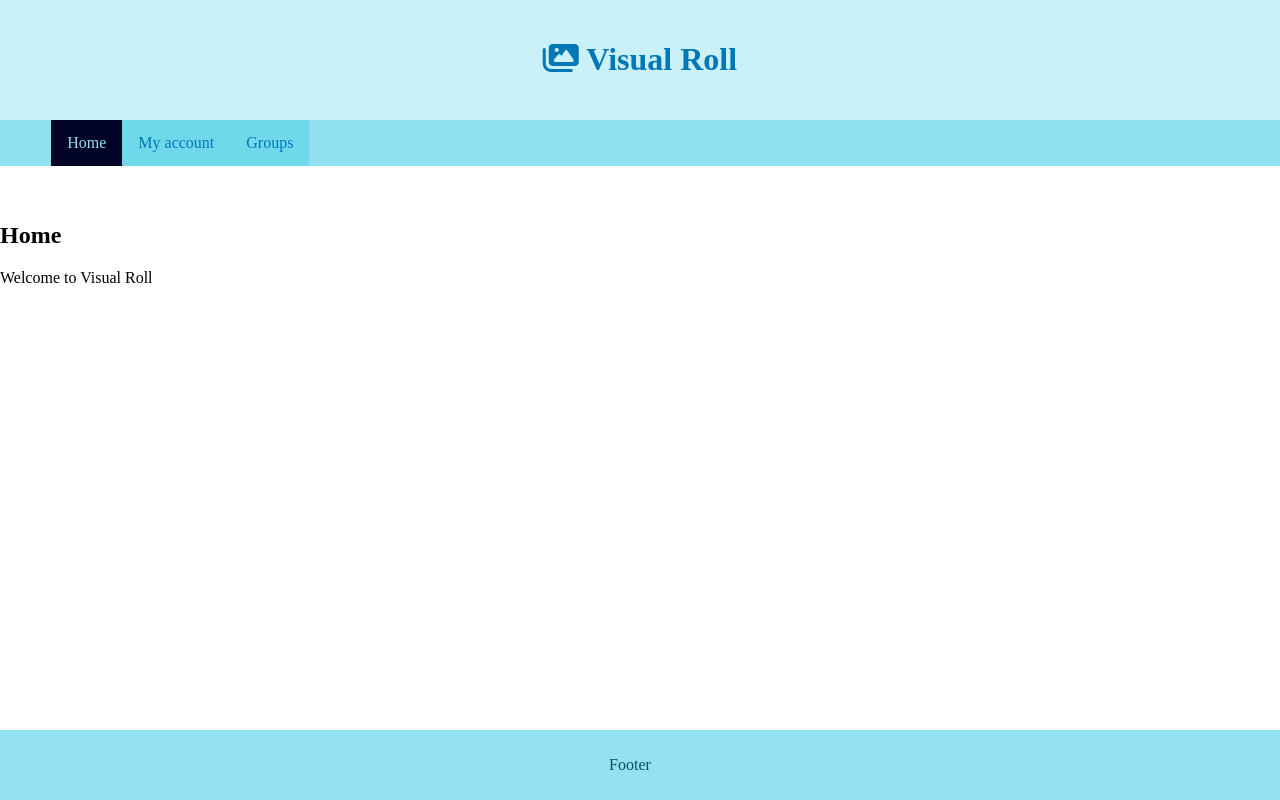
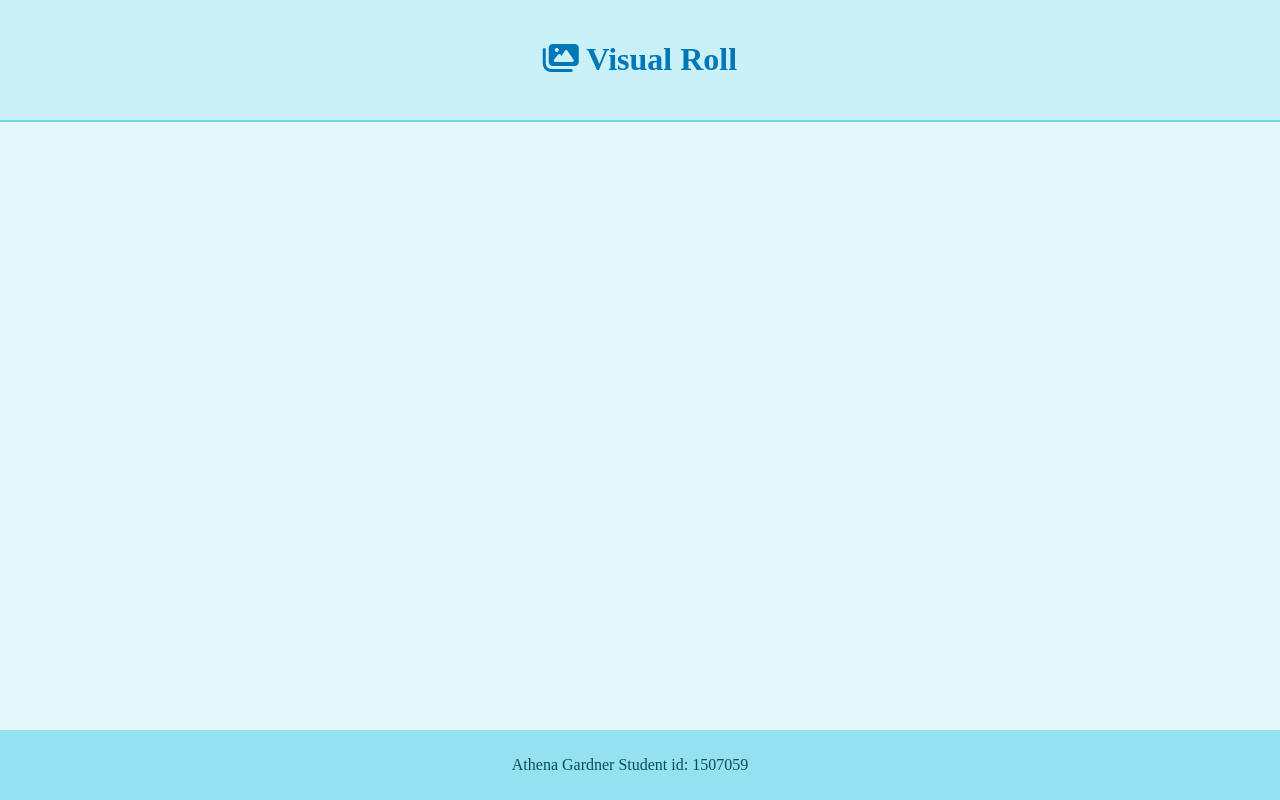
Before and after one commit to AthenaG536/visual-roll, a Django app: page / in a window 1280 px wide. Run offline with Django 3.2, Linux system fonts and the light colour scheme; some libraries are stand-ins or nearby versions.

Commit message:
updating style

```diff
--- a/Assignment/visualroll/templates/base.html
+++ b/Assignment/visualroll/templates/base.html
@@ -11,8 +11,34 @@
     <style>
         body {
             margin: 0;
+            height: 100%;
+            background-color: rgba(202,240,248,0.5);
+        }
+        .content-main {
+            background-color: rgba(202,240,248,0.5);
         }
 
+        .content-main-subcontent {
+            padding: 5%;
+        }
+
+        h2{
+            text-align: center;
+            margin: auto;
+            margin-top: 2%;
+            margin-bottom: 2%;
+            width: fit-content;
+        }
+
+        h2:after {
+            content: '';
+            background: #70d8eb;
+            margin-top: 10px;
+            width: 130%;
+            margin-left: -15%;
+            height: 1px;
+            display: block;
+        }
 
         /* Style the header */
         .header {
@@ -45,6 +71,9 @@
         .topnav a:hover {
             background-color: #030663;
             color: #90E0EF;
+        }
+        .right {
+            float: right;
         }
         .topnav .icon {
             display: none;
@@ -90,9 +119,8 @@
         text-align: left;
 
     }
-    .navright {
-        float: right;
-    }
+
+
 }
     </style>
 </head>
@@ -100,25 +128,12 @@
     <div class="header">
         <h1><i class="fas fa-images"></i> Visual Roll</h1>
     </div>
-    <div class="container">
-        <nav class="topnav" id="myTopnav">
-            <a class="topnav-active" href="{% url 'index' %}">Home</a>
-            <a href="{% url 'user' 1 %}">My account</a>
-            <a class="topnav navright" href="{% url 'group' 1 %}">Groups</a>
-
-            <a href="javascript:void(0);" class="icon" onclick="myFunction()">
-                <i class="fas fa-bars"></i>
-            </a>
-        </nav>
-    </div>
-
-    <br />
-    <br />
-    <h2>{% block title %}{% endblock %}</h2>
-    {% block content %}{% endblock %}
+    <hr width="100%" align="middle" style="border:none;height:2px;background-color:#70d8eb;margin: auto;">
+    {% block page %}
+    {% endblock %}
 
     <div class="footer">
-        <p>Footer</p>
+        <p>Athena Gardner Student id: 1507059</p>
     </div>
     <script>
         function myFunction() {
```
